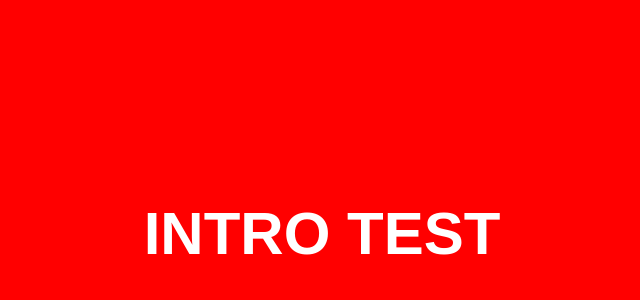
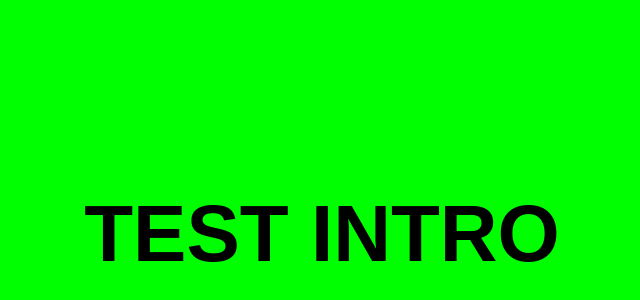
Before and after one commit to CoryBesson0514/CorySuissePortfolio, a Next.js app: page /admin in a window 1280 px wide. Shown: the part 166-466 px from the top of the page, without its empty margins (318-958 px from the left). Built offline with nearby package versions, Linux system fonts and the light colour scheme; no server answers.

Commit message:
Clean project structure

```diff
--- a/app/components/IntroScreen.tsx
+++ b/app/components/IntroScreen.tsx
@@ -7,16 +7,16 @@ export default function IntroScreen() {
         position: "fixed",
         inset: 0,
         zIndex: 999999,
-        background: "red",
-        color: "white",
+        background: "lime",
+        color: "black",
         display: "flex",
         alignItems: "center",
         justifyContent: "center",
-        fontSize: "60px",
-        fontWeight: "bold",
+        fontSize: "80px",
+        fontWeight: "900",
       }}
     >
-      INTRO TEST
+      TEST INTRO
     </div>
   );
 }
```
